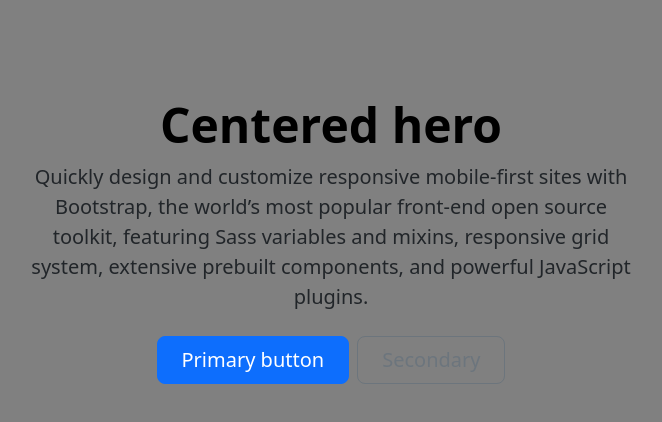
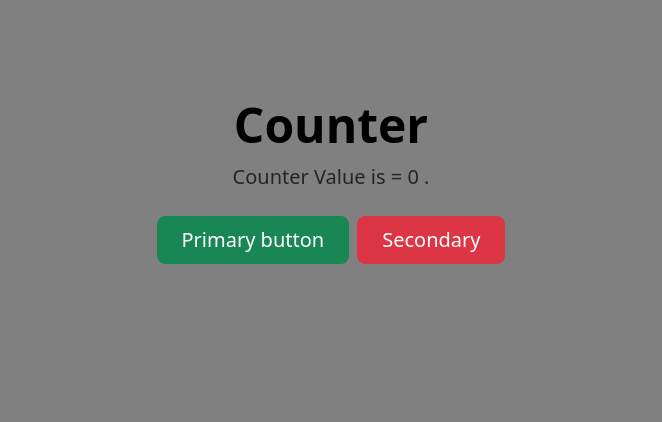
Before and after one commit to CoolShivas/002--Counter_React_Redux, a React (Vite) app in the folder counter_react_redux/: page / in a window 1280 px wide. Shown: the top 422 px of the page, without its empty margins (309-971 px from the left). Built offline with nearby package versions, Linux system fonts and the light colour scheme.

Commit message:
Adding Components

```diff
--- a/counter_react_redux/src/App.jsx
+++ b/counter_react_redux/src/App.jsx
@@ -1,14 +1,15 @@
-
+import Buttons from "./components/Buttons";
+import DisplayValue from "./components/DisplayValue";
+import Header from "./components/Header";
 
 const App = () => {
   return (
-    <div class="px-4 py-5 my-5 text-center">
-      <h1 class="display-5 fw-bold text-body-emphasis">Centered hero</h1>
-      <div class="col-lg-6 mx-auto">
-        <p class="lead mb-4">Quickly design and customize responsive mobile-first sites with Bootstrap, the world’s most popular front-end open source toolkit, featuring Sass variables and mixins, responsive grid system, extensive prebuilt components, and powerful JavaScript plugins.</p>
-        <div class="d-grid gap-2 d-sm-flex justify-content-sm-center">
-          <button type="button" class="btn btn-primary btn-lg px-4 gap-3">Primary button</button>
-          <button type="button" class="btn btn-outline-secondary btn-lg px-4">Secondary</button>
+    <div className="px-4 py-5 my-5 text-center">
+      <Header></Header>
+      <div className="col-lg-6 mx-auto">
+        <DisplayValue></DisplayValue>
+        <div className="d-grid gap-2 d-sm-flex justify-content-sm-center">
+          <Buttons></Buttons>
         </div>
       </div>
     </div>
--- /dev/null
+++ b/counter_react_redux/src/components/Buttons.jsx
@@ -0,0 +1,12 @@
+import React from 'react'
+
+const Buttons = () => {
+    return (
+        <>
+            <button type="button" className="btn btn-success btn-lg px-4 gap-3">Primary button</button>
+            <button type="button" className="btn btn-danger btn-lg px-4">Secondary</button>
+        </>
+    )
+}
+
+export default Buttons;
--- /dev/null
+++ b/counter_react_redux/src/components/DisplayValue.jsx
@@ -0,0 +1,9 @@
+
+
+const DisplayValue = () => {
+    return (
+        <p className="lead mb-4"> Counter Value is = 0 .</p>
+    )
+}
+
+export default DisplayValue;
--- /dev/null
+++ b/counter_react_redux/src/components/Header.jsx
@@ -0,0 +1,11 @@
+
+
+const Header = () => {
+    return (
+        <h1 className="display-5 fw-bold text-body-emphasis">
+            Counter
+        </h1>
+    )
+}
+
+export default Header;
```
